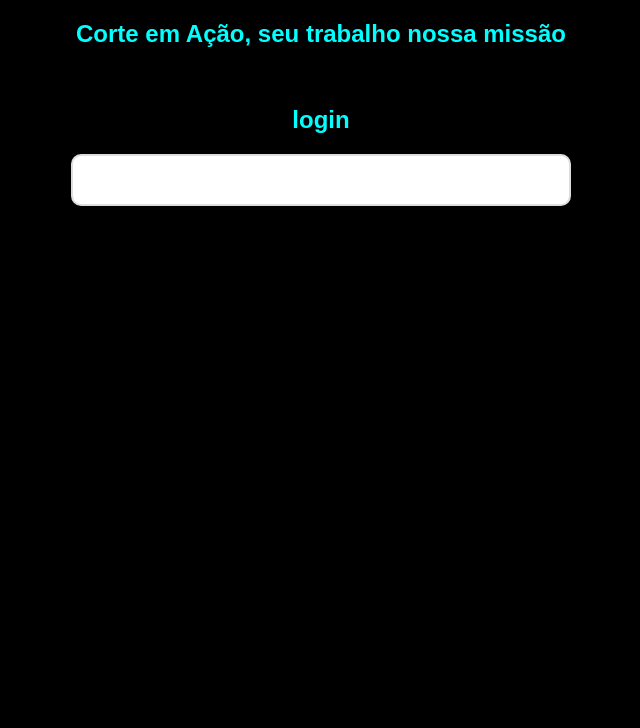
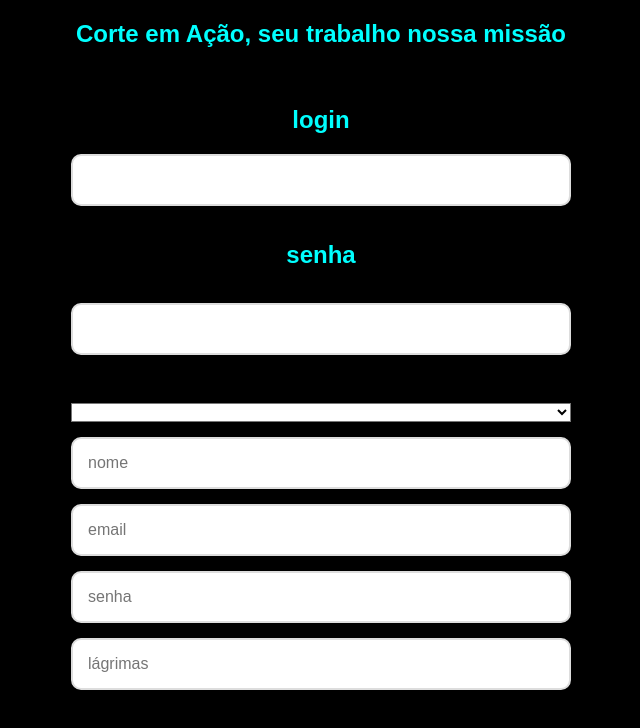
Before and after one commit to danielcaetano200/pale-cena-em-a-o, a plain HTML site: page tela_login.html in a window 1280 px wide. Shown: the whole page, without its empty margins (319-959 px from the left). Drawn offline with Linux system fonts and the light colour scheme.

Commit message:
index.html

```diff
--- a/tela_login.html
+++ b/tela_login.html
@@ -5,6 +5,7 @@
     <meta name="viewport" content="width=device-width, initial-scale=1.0">
     <title>Corte em Ação</title>
     <link rel="stylesheet" href="style.css">
+    <a href="tela de login.java"></a>
 </head>
 <body>
     <h2>Corte em Ação, seu trabalho nossa missão</h2>
@@ -13,5 +14,26 @@
         <form>
             <input type="text"
         </form>
+    <h2>senha</h2>
+        <form>
+            <input type="text"
+        </form>
 </body>
+<br>
+
+<!--LOGIN-->
+
+<select id="login" class="login">
+
+<h2>Luz e Ação</h2>
+<form>
+
+    <input type="text" placeholder="nome" required>
+    <input type="text" placeholder="email" required>
+    <input type="text" placeholder="senha" required>
+    <input type="text" placeholder="lágrimas" required>
+
+</form>
+
+</select>
 </html>
```
